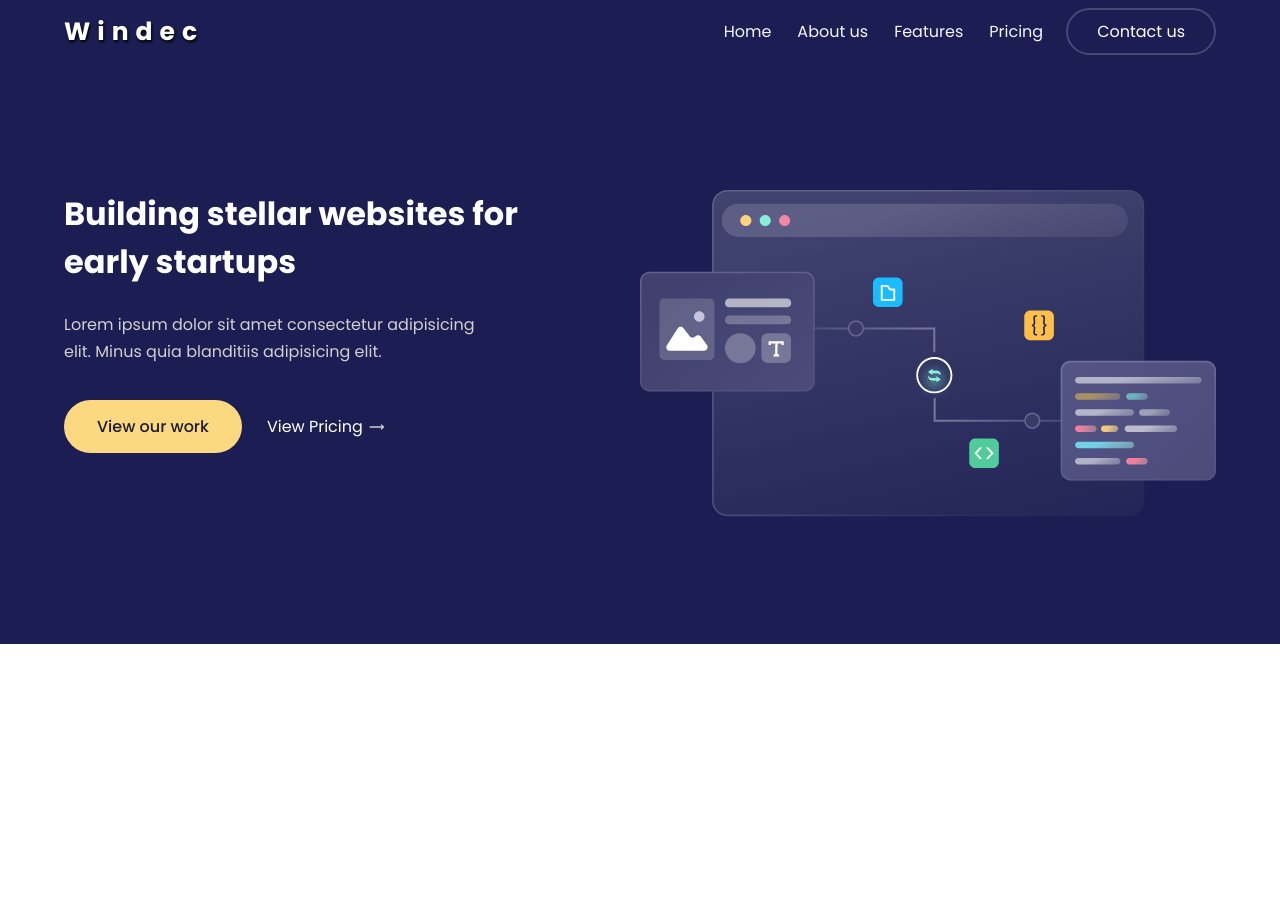
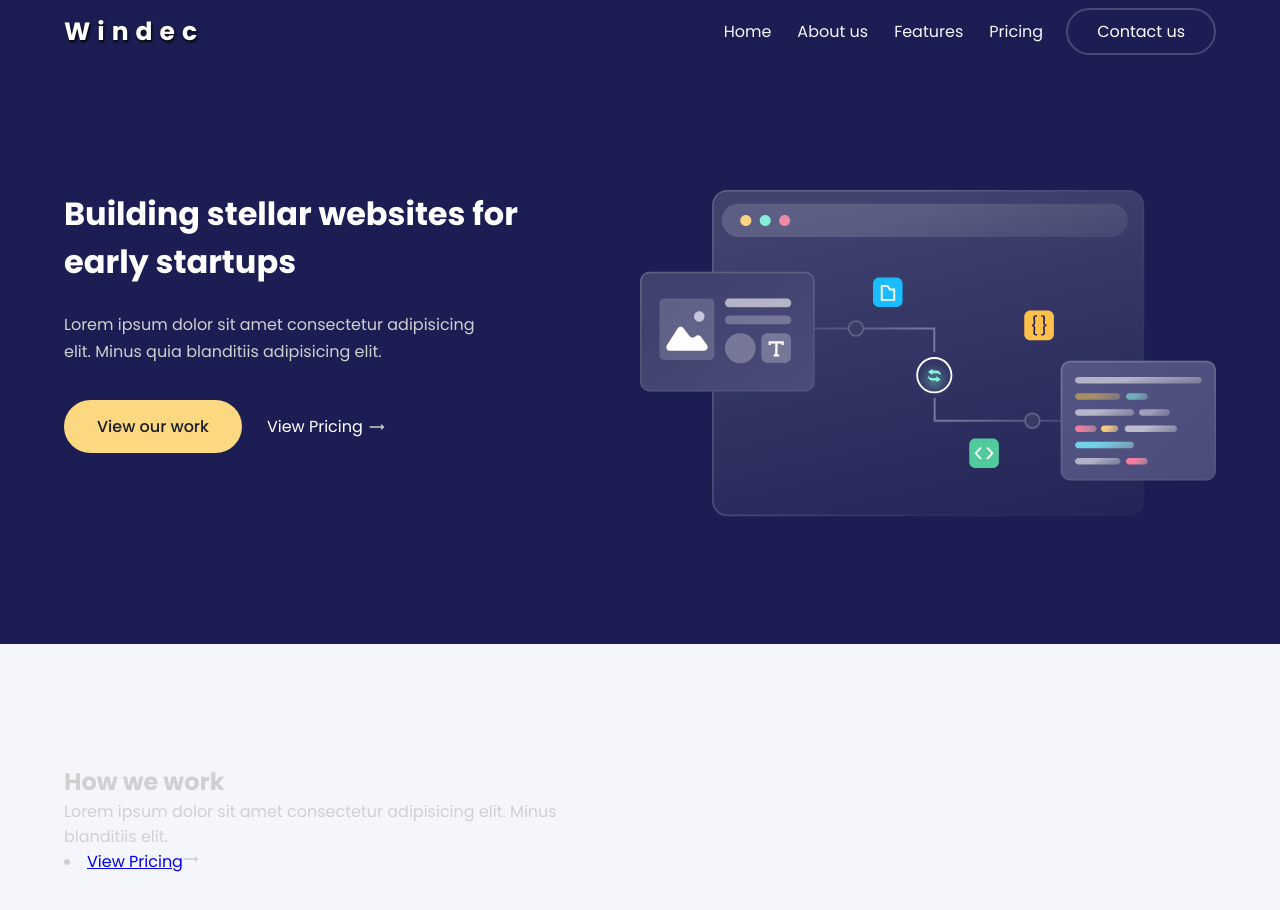
Before and after one commit to Meldy2503/Windec, a React (Create React App) app: page / in a window 1280 px wide. Shown: the top 910 px of the page. Before the commit the page ends 800 px from the top, so only its background shows below. Built offline with nearby package versions, Linux system fonts and the light colour scheme.

Commit message:
add setion1 left content

```diff
--- a/src/App.js
+++ b/src/App.js
@@ -4,6 +4,8 @@ import { ThemeProvider } from "styled-components";
 import Navbar from "./components/Navbar/Navbar";
 import { BrowserRouter  as Router } from "react-router-dom";
 import LandingPage from "./components/HomePage/LandingPage/LandingPage";
+import Section1 from "./components/HomePage/Section_1/Section1";
+
 
 
 const theme = {
@@ -36,6 +38,7 @@ function App() {
            <GlobalStyle/>
            <Navbar />
            <LandingPage />
+           <Section1 />
         </Fragment>
     </ThemeProvider>
     </Router>
--- a/src/components/HomePage/Section_1/Section1.js
+++ b/src/components/HomePage/Section_1/Section1.js
@@ -1,12 +1,26 @@
 import React from 'react';
 import { MainContainer, ContentContainer } from "../../reusableComponents/Container";
 import { CgArrowLongRight } from "react-icons/cg";
+import { LeftContent } from "./Section1Styled"
+
 
 
 function Section1() {
   return (
   <MainContainer>
-      <ContentContainer>
+      <ContentContainer pt= "12rem">
+      <LeftContent >
+              <h2>
+                 How we work
+              </h2>
+              <p>
+                  Lorem ipsum dolor sit amet consectetur adipisicing elit. Minus blanditiis elit.
+              </p>
+              <li>
+                      <a href="#">View Pricing</a>
+                      <CgArrowLongRight />
+              </li>
+      </LeftContent>
 
       </ContentContainer>
 
--- a/src/components/HomePage/Section_1/Section1Styled.js
+++ b/src/components/HomePage/Section_1/Section1Styled.js
@@ -1 +1,8 @@
 import styled from "styled-components";
+
+export const LeftContent = styled.div`
+     display: flex;
+     flex-direction: column;
+     width: 45%;
+
+`
```
